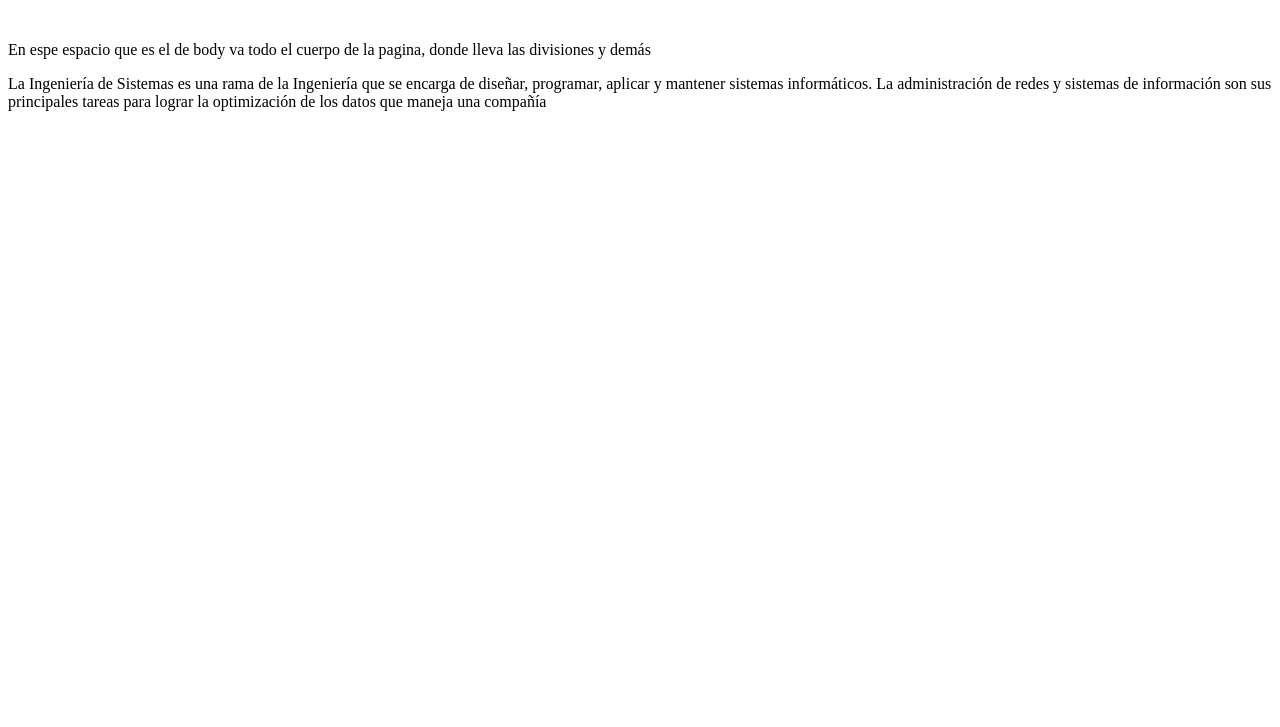
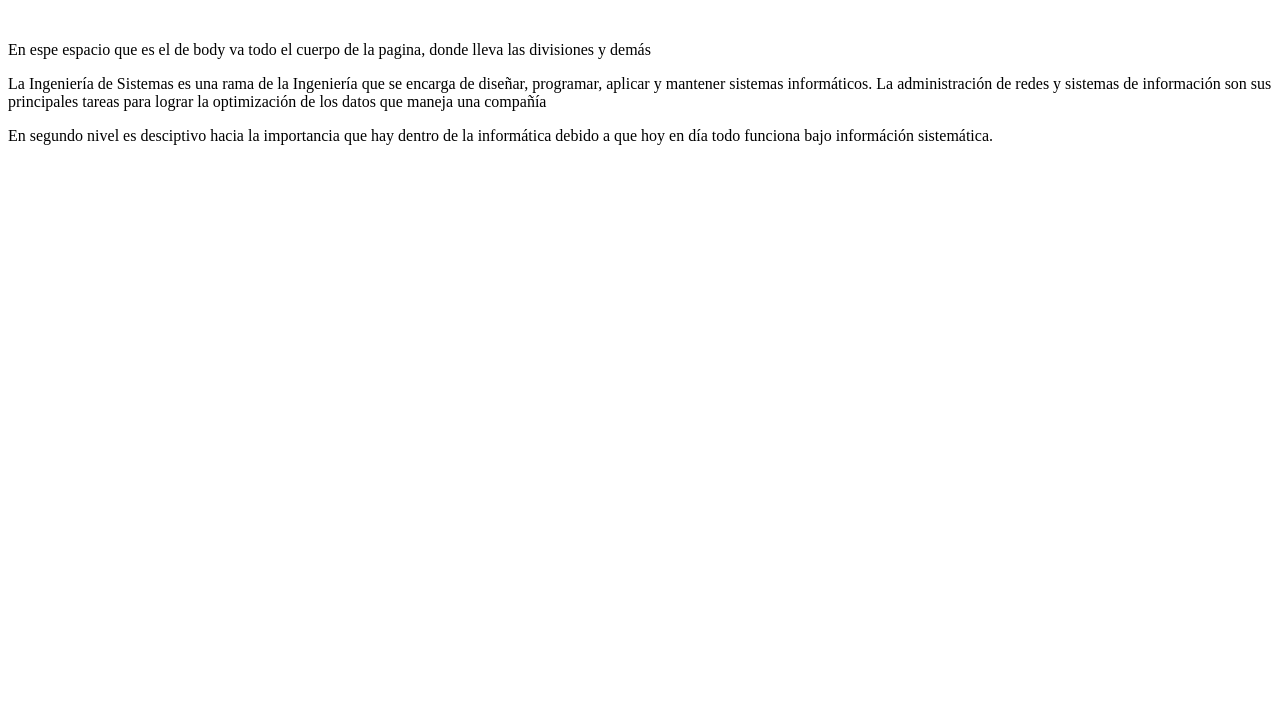
Before and after one commit to FabianCruz17/Paginas_web_08-abril-20, a plain HTML site: page index.html in a window 1280 px wide. Shown: the part 73-800 px from the top of the page. Drawn offline with Linux system fonts and the light colour scheme.

Commit message:
Adiccional un texto
En el texto adicionamos un nuevo parrafo.

```diff
--- a/index.html
+++ b/index.html
@@ -8,6 +8,8 @@
 	<br>
 	<p>En espe espacio que es el de body va todo el cuerpo de la pagina, donde lleva las divisiones y demás</p>
 	<p>La Ingeniería de Sistemas es una rama de la Ingeniería que se encarga de diseñar, programar, aplicar y mantener sistemas informáticos. La administración de redes y sistemas de información son sus principales tareas para lograr la optimización de los datos que maneja una compañía</p>
+	<p>En segundo nivel es desciptivo hacia la importancia que hay dentro de la informática debido a que hoy en día todo funciona bajo információn sistemática.
+    </p>
 
 </body>
 </html>
```
